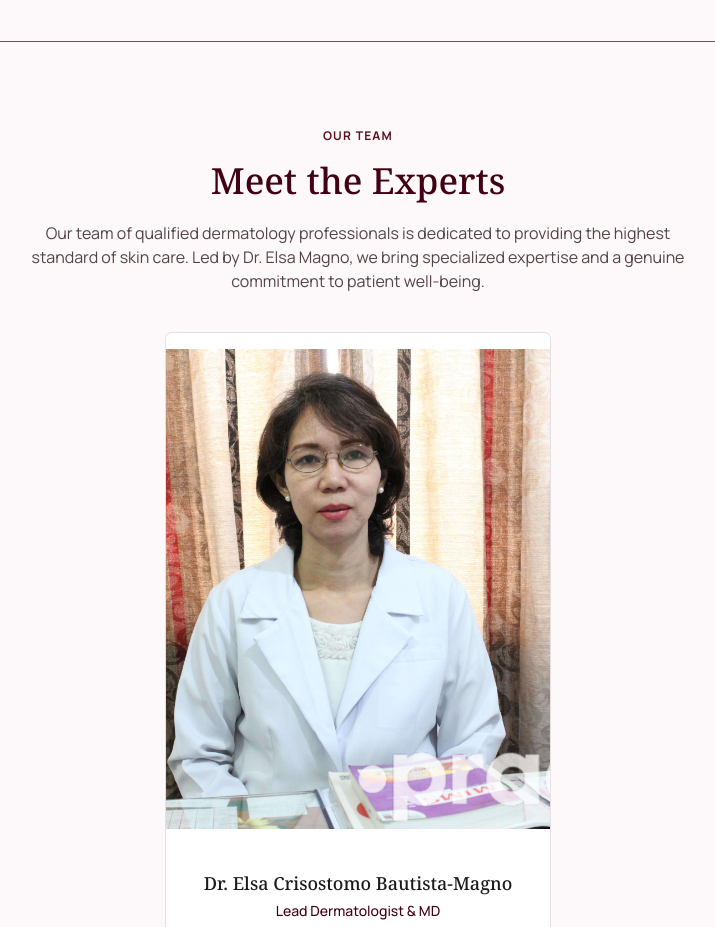
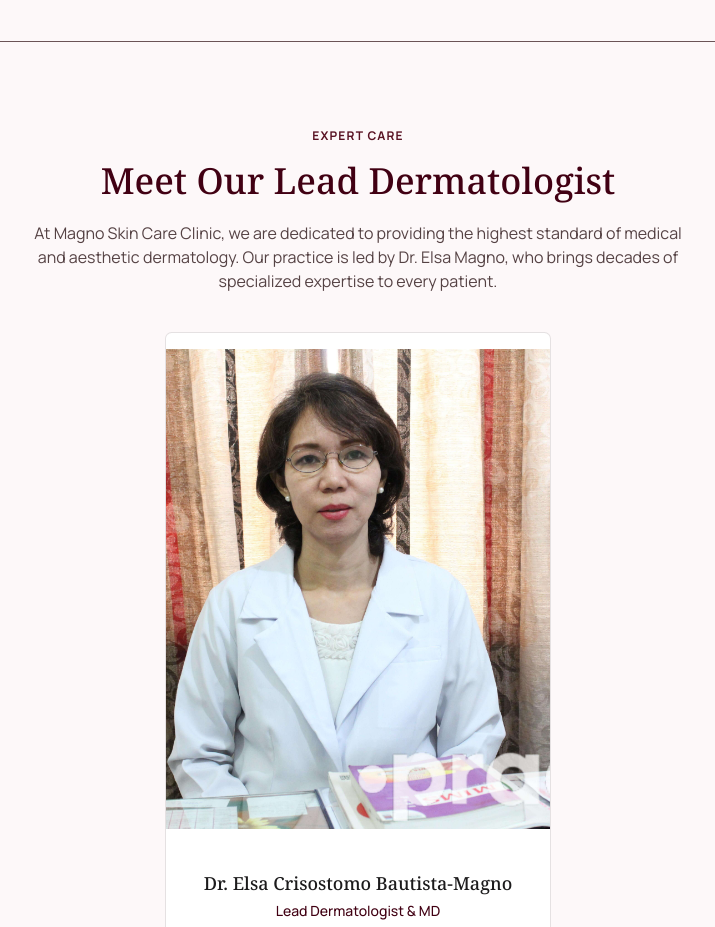
Before and after one commit to notlath/magno-skincare-pasig, a Next.js app: page /about in a window 1280 px wide. Shown: the part 1400-2327 px from the top of the page, without its empty margins (282-997 px from the left). Built offline with nearby package versions, Linux system fonts and the light colour scheme.

Commit message:
refactor: update team section to highlight lead dermatologist profile on about page

```diff
--- a/app/about/page.tsx
+++ b/app/about/page.tsx
@@ -143,18 +143,18 @@ export default function AboutPage() {
           <Separator />
         </div>
 
-        {/* Team */}
-        <section className="section-padding bg-background" id="our-team">
+        {/* Lead Dermatologist */}
+        <section className="section-padding bg-background" id="lead-dermatologist">
           <div className="container-max flex flex-col gap-10">
             <div className="text-center max-w-2xl mx-auto" data-animate>
               <span className="label-caps text-on-primary-fixed-variant">
-                Our Team
+                Expert Care
               </span>
-              <h2 className="mt-3 text-primary">Meet the Experts</h2>
+              <h2 className="mt-3 text-primary">Meet Our Lead Dermatologist</h2>
               <p className="mt-4 text-on-surface-variant">
-                Our team of qualified dermatology professionals is dedicated to
-                providing the highest standard of skin care. Led by Dr. Elsa Magno,
-                we bring specialized expertise and a genuine commitment to patient well-being.
+                At Magno Skin Care Clinic, we are dedicated to providing the highest
+                standard of medical and aesthetic dermatology. Our practice is led by
+                Dr. Elsa Magno, who brings decades of specialized expertise to every patient.
               </p>
             </div>
 
```
